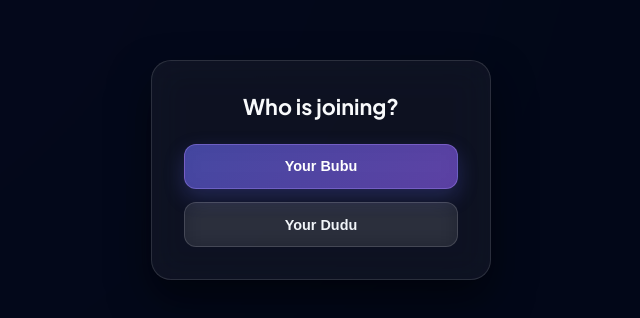
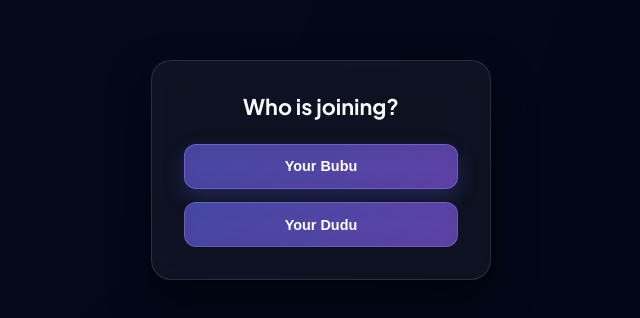
Before and after one commit to C0deXnoob/HelloMySunshine, a website: page public/index.html in a window 1280 px wide. Shown: the part 230-548 px from the top of the page, without its empty margins (319-959 px from the left). Drawn offline with nearby package versions, Linux system fonts and the light colour scheme; no server answers.

Commit message:
Update style.css

```diff
--- a/public/style.css
+++ b/public/style.css
@@ -137,9 +137,9 @@ body {
 }
 
 .btn-secondary {
-    background: rgba(255, 255, 255, 0.08);
+    background: linear-gradient(135deg, rgba(99, 102, 241, 0.6), rgba(139, 92, 246, 0.6));
     border: 1px solid rgba(255, 255, 255, 0.15);
-    color: #f1f5f9;
+    color: #ffffff;
 }
 
 .btn-danger {
```
